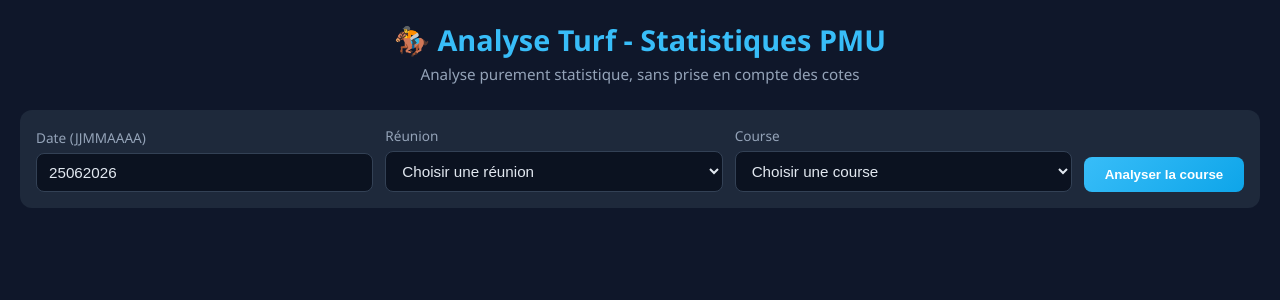
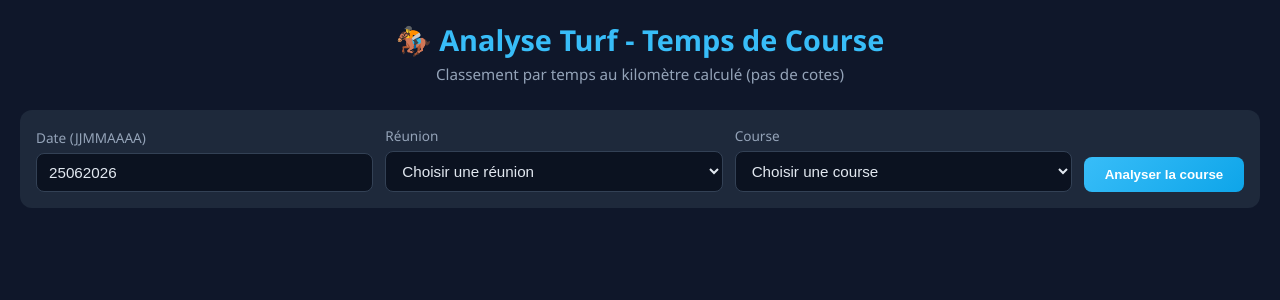
Before and after one commit to kicklyticsPro/deeptrust, a Flask app: page / in a window 1280 px wide. Shown: the top 300 px of the page. Run offline with Flask 3, Linux system fonts and the light colour scheme; data that the repository does not hold is empty.

Commit message:
Add files via upload

```diff
--- a/templates/index.html
+++ b/templates/index.html
@@ -3,14 +3,14 @@
 <head>
     <meta charset="UTF-8">
     <meta name="viewport" content="width=device-width, initial-scale=1.0">
-    <title>Analyse Turf - Stats PMU</title>
+    <title>Analyse Turf - Temps de Course</title>
     <link rel="stylesheet" href="{{ url_for('static', filename='css/style.css') }}">
 </head>
 <body>
     <div class="container">
         <header>
-            <h1>🏇 Analyse Turf - Statistiques PMU</h1>
-            <p class="subtitle">Analyse purement statistique, sans prise en compte des cotes</p>
+            <h1>🏇 Analyse Turf - Temps de Course</h1>
+            <p class="subtitle">Classement par temps au kilomètre calculé (pas de cotes)</p>
         </header>
 
         <section class="controls">
@@ -185,31 +185,34 @@
                 return;
             }
 
+            // Meilleur temps pour l'écart
+            const bestTemps = analyses[0]?.temps?.temps_estime || 0;
+
             // --- Classement ---
             let rankingHtml = '';
-            if (analyses[0].moyenne !== undefined) {
+            if (analyses[0].temps?.temps_estime !== undefined) {
                 rankingHtml += '<div class="podium">';
                 for (let i = 0; i < Math.min(3, analyses.length); i++) {
                     const a = analyses[i];
+                    const t = a.temps || {};
+                    const ecart = t.temps_estime ? (t.temps_estime - bestTemps).toFixed(2) : '?';
                     const cls = i === 0 ? 'first' : (i === 1 ? 'second' : 'third');
-                    const criteres = a.criteres || [];
-                    const criteresTxt = criteres.slice(0, 3).map(c => `${c.nom}: ${c.pct}%`).join(' · ');
                     rankingHtml += `
                         <div class="podium-item ${cls}">
                             <div class="rank">${i+1}</div>
                             <div class="podium-name">${a.attitude.nom || 'N/A'} <span class="podium-num">N°${a.attitude.numPmu}</span></div>
-                            <div class="podium-score">${a.moyenne || 0}%</div>
-                            <div class="podium-detail">${criteresTxt}</div>
+                            <div class="podium-temps">${t.temps_estime_formatted || 'N/A'}/km</div>
+                            <div class="podium-detail">Écart: +${ecart}s/km · ${t.total_courses || 0} courses</div>
                         </div>
                     `;
                 }
                 rankingHtml += '</div>';
 
-                rankingHtml += '<div class="rank-table"><h3>Classement complet</h3><table><thead><tr><th>Rang</th><th>N°</th><th>Nom</th><th>Moyenne %</th><th>Courses</th><th>V</th><th>P123</th><th>Critères analysés</th></tr></thead><tbody>';
+                rankingHtml += '<div class="rank-table"><h3>Classement par temps estimé au km</h3><table><thead><tr><th>Rang</th><th>N°</th><th>Nom</th><th>Temps estimé/km</th><th>Écart</th><th>Global</th><th>Même dist.</th><th>Récent</th><th>Courses</th></tr></thead><tbody>';
                 analyses.forEach((a, i) => {
-                    const g = a.global || {};
-                    const nbCrit = (a.criteres || []).length;
-                    rankingHtml += `<tr><td class="rank-col">${i+1}</td><td>${a.attitude.numPmu}</td><td><strong>${a.attitude.nom}</strong></td><td class="score-total">${a.moyenne || 0}%</td><td>${g.total || 0}</td><td>${g.victoires || 0}</td><td>${g.places123 || 0}</td><td>${nbCrit}</td></tr>`;
+                    const t = a.temps || {};
+                    const ecart = t.temps_estime ? (t.temps_estime - bestTemps).toFixed(2) : '?';
+                    rankingHtml += `<tr><td class="rank-col">${i+1}</td><td>${a.attitude.numPmu}</td><td><strong>${a.attitude.nom}</strong></td><td class="temps-total">${t.temps_estime_formatted || 'N/A'}</td><td>+${ecart}s</td><td>${t.temps_formatted || 'N/A'}</td><td>${t.temps_formatted_meme_distance || 'N/A'}</td><td>${t.temps_formatted_3_dernieres || 'N/A'}</td><td>${t.total_courses}</td></tr>`;
                 });
                 rankingHtml += '</tbody></table></div>';
             }
@@ -220,22 +223,14 @@
             // --- Cartes détaillées ---
             analyses.forEach((a, idx) => {
                 const att = a.attitude;
-                const glob = a.global || {};
+                const t = a.temps || {};
                 const card = document.createElement('div');
                 card.className = 'horse-card';
 
-                let rankBadge = '';
-                if (a.moyenne !== undefined) {
-                    rankBadge = `<div class="rank-badge" title="Rang ${idx+1}">${idx+1}</div>`;
-                }
-                let scoreBar = '';
-                if (a.moyenne !== undefined) {
-                    const maxMoy = Math.max(...analyses.map(x => x.moyenne || 0));
-                    const pct = maxMoy > 0 ? Math.min(100, Math.max(0, (a.moyenne / maxMoy) * 100)) : 0;
-                    scoreBar = `<div class="score-bar-wrap"><div class="score-bar" style="width:${pct}%"></div><div class="score-bar-label">Moyenne : ${a.moyenne}%</div></div>`;
-                }
+                const ecart = t.temps_estime ? (t.temps_estime - bestTemps).toFixed(2) : '?';
 
-                let html = `${rankBadge}
+                let html = `
+                    <div class="rank-badge" title="Rang ${idx+1}">${idx+1}</div>
                     <div class="horse-header">
                         <div class="num">${att.numPmu}</div>
                         <div class="infos">
@@ -247,78 +242,90 @@
                                 <span class="tag">${att.jockey || 'N/A'}</span>
                                 <span class="tag trainer">${att.entraineur || 'N/A'}</span>
                                 <span class="tag">${att.oeilleres || ''}</span>
-                                <span class="tag">${att.robe || ''}</span>
                             </div>
                         </div>
-                        <div class="musique">
-                            <div class="label">Musique</div>
-                            <div class="value">${att.musique || 'N/A'}</div>
+                        <div class="temps-box">
+                            <div class="temps-label">Temps estimé</div>
+                            <div class="temps-value">${t.temps_estime_formatted || 'N/A'}/km</div>
+                            <div class="temps-ecart">+${ecart}s vs meilleur</div>
                         </div>
                     </div>
-                    ${scoreBar}
+                    <div class="temps-stats">
+                        <div class="temps-stat">
+                            <div class="ts-label">Global</div>
+                            <div class="ts-val">${t.temps_formatted || 'N/A'}</div>
+                            <div class="ts-sub">${t.total_courses} courses</div>
+                        </div>
+                        <div class="temps-stat">
+                            <div class="ts-label">Même distance</div>
+                            <div class="ts-val">${t.temps_formatted_meme_distance || 'N/A'}</div>
+                            <div class="ts-sub">${t.courses_meme_distance} courses</div>
+                        </div>
+                        <div class="temps-stat">
+                            <div class="ts-label">Forme récente</div>
+                            <div class="ts-val">${t.temps_formatted_3_dernieres || 'N/A'}</div>
+                            <div class="ts-sub">3 dernières</div>
+                        </div>
+                        <div class="temps-stat">
+                            <div class="ts-label">Régularité</div>
+                            <div class="ts-val">${t.ecart_type || 'N/A'}s</div>
+                            <div class="ts-sub">Écart-type</div>
+                        </div>
+                        <div class="temps-stat">
+                            <div class="ts-label">Meilleur</div>
+                            <div class="ts-val">${t.temps_min ? formatTemps(t.temps_min) : 'N/A'}</div>
+                            <div class="ts-sub">Record</div>
+                        </div>
+                        <div class="temps-stat">
+                            <div class="ts-label">Pire</div>
+                            <div class="ts-val">${t.temps_max ? formatTemps(t.temps_max) : 'N/A'}</div>
+                            <div class="ts-sub">Pire perf</div>
+                        </div>
+                    </div>
                 `;
 
-                // Tableau des critères
-                if (a.criteres && a.criteres.length > 0) {
-                    html += `<div class="criteres-table"><h4>% de réussite par critère (course du jour)</h4><table class="crit-table">
-                        <thead><tr><th>Critère</th><th>Valeur</th><th>Courses</th><th>% Réussite</th></tr></thead><tbody>`;
-                    a.criteres.forEach(c => {
-                        html += `<tr><td><strong>${c.nom}</strong></td><td>${c.valeur}</td><td>${c.total}</td><td class="pct-${c.pct >= 50 ? 'high' : (c.pct >= 25 ? 'mid' : 'low')}">${c.pct}%</td></tr>`;
-                    });
-                    html += `<tr class="total-row"><td colspan="3"><strong>MOYENNE</strong></td><td class="pct-${a.moyenne >= 50 ? 'high' : (a.moyenne >= 25 ? 'mid' : 'low')}"><strong>${a.moyenne}%</strong></td></tr>`;
-                    html += `</tbody></table></div>`;
-                } else if (glob.total === 0) {
-                    html += `<div class="no-criteres">🆕 Cheval inédit - aucune course dans l'historique</div>`;
-                } else {
-                    html += `<div class="no-criteres">Aucun critère de la course du jour trouvé dans l'historique</div>`;
-                }
-
-                // Stats globales
-                html += `<div class="stats-grid">
-                    <div class="stat-box">
-                        <div class="stat-title">Global</div>
-                        <div class="stat-body">
-                            <div><strong>Total:</strong> ${glob.total || 0}</div>
-                            <div><strong>Victoires:</strong> ${glob.victoires || 0}</div>
-                            <div><strong>Places 1-2-3:</strong> ${glob.places123 || 0}</div>
-                            <div><strong>Place moy.:</strong> ${glob.place_moy || 'N/A'}</div>
-                            <div><strong>% Réussite:</strong> ${glob.pct_reussite || 0}%</div>
-                            <div><strong>Gains:</strong> ${att.gainsCarriere ? (att.gainsCarriere/100).toLocaleString('fr-FR') + ' €' : 'N/A'}</div>
-                        </div>
-                    </div>
-                </div>`;
-
-                // Historique détaillé
-                if (a.history && a.history.length > 0) {
-                    html += `<div class="history"><h4>10 dernières courses</h4><table>
+                // Historique détaillé avec temps
+                if (t.details && t.details.length > 0) {
+                    html += `<div class="history"><h4>Historique des courses (temps au km calculé)</h4><table>
                         <thead>
-                            <tr><th>Date</th><th>Hippodrome</th><th>Prix</th><th>Disc.</th><th>Dist.</th><th>Terrain</th><th>Corde</th><th>Poids</th><th>Jockey</th><th>Place</th><th>Statut</th></tr>
+                            <tr><th>Date</th><th>Hippodrome</th><th>Prix</th><th>Dist.</th><th>Disc.</th><th>Terrain</th><th>Corde</th><th>Poids</th><th>Jockey</th><th>Place</th><th>Temps/km</th><th>Écart</th></tr>
                         </thead><tbody>`;
-                    a.history.forEach(h => {
+                    t.details.forEach(h => {
                         const d = h.date ? new Date(h.date).toLocaleDateString('fr-FR') : 'N/A';
+                        const ecartRef = t.temps_moyen ? (h.temps_au_km - t.temps_moyen).toFixed(2) : '?';
+                        const ecartClass = parseFloat(ecartRef) < 0 ? 'positive' : 'negative';
                         html += `<tr>
                             <td>${d}</td>
                             <td>${h.hippodrome || ''}</td>
                             <td>${h.nomPrix || ''}</td>
+                            <td>${h.distance || ''}</td>
                             <td>${h.discipline || ''}</td>
-                            <td>${h.distance || ''}</td>
                             <td>${h.etatTerrain || ''}</td>
                             <td>${h.corde || ''}</td>
                             <td>${h.poidsJockey ? (h.poidsJockey + ' kg') : ''}</td>
                             <td>${h.nomJockey || ''}</td>
                             <td class="place-${h.place === 1 ? '1' : (h.place && h.place <= 3 ? '3' : '')}">${h.place || '-'}</td>
-                            <td>${h.statusArrivee || ''}</td>
+                            <td class="temps-km">${h.temps_formatted}</td>
+                            <td class="${ecartClass}">${ecartRef > 0 ? '+' : ''}${ecartRef}s</td>
                         </tr>`;
                     });
                     html += `</tbody></table></div>`;
                 }
 
-                html += `</div>`; // close horse-card
+                html += `</div>`;
                 card.innerHTML = html;
                 results.appendChild(card);
             });
 
             results.classList.remove('hidden');
+        }
+
+        function formatTemps(seconds) {
+            if (seconds === null || seconds === undefined) return 'N/A';
+            const m = Math.floor(seconds / 60);
+            const s = Math.floor(seconds % 60);
+            const c = Math.floor((seconds - Math.floor(seconds)) * 100);
+            return `${m}:${s.toString().padStart(2, '0')}.${c.toString().padStart(2, '0')}`;
         }
 
         dateInput.addEventListener('change', loadReunions);
```
